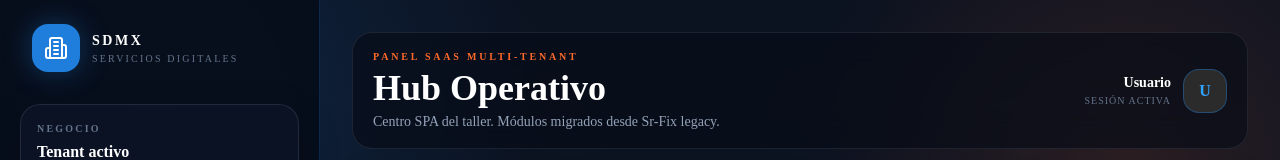
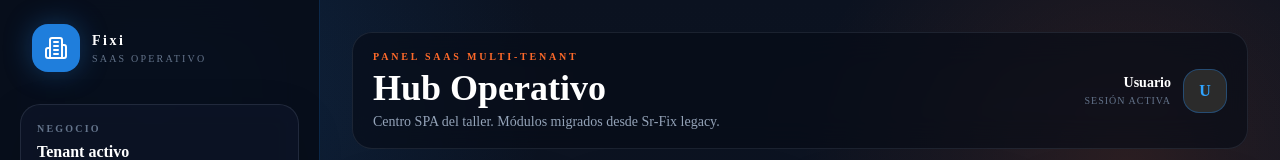
Before and after one commit to serviciosdigitalesmx/Sdmx-pagina-principal, a Next.js app in the folder apps/frontend-next/: page /hub in a window 1280 px wide. Shown: the top 160 px of the page. Built offline with nearby package versions, Linux system fonts and the light colour scheme; no server answers.

Commit message:
chore(frontend): rename public brand to Fixi

```diff
--- a/apps/frontend-next/app/layout.tsx
+++ b/apps/frontend-next/app/layout.tsx
@@ -10,8 +10,8 @@ const spaceGrotesk = Space_Grotesk({
 });
 
 export const metadata: Metadata = {
-  title: 'SDMX | Premium SaaS',
-  description: 'Sistema de Gestión SDMX'
+  title: 'Fixi | Premium SaaS',
+  description: 'Sistema de Gestión Fixi'
 };
 
 export default function RootLayout({ children }: { children: React.ReactNode }) {
--- a/apps/frontend-next/app/login/page.tsx
+++ b/apps/frontend-next/app/login/page.tsx
@@ -81,7 +81,7 @@ export default function LoginPage() {
           <div className="inline-flex h-16 w-16 items-center justify-center rounded-2xl bg-gradient-to-tr from-[#1F7EDC] to-[#2FA4FF] shadow-lg shadow-blue-500/20 mb-6">
              <ShieldCheck className="h-8 w-8 text-white" />
           </div>
-          <h1 className="text-4xl font-black text-white tracking-tighter mb-2">SDMX</h1>
+          <h1 className="text-4xl font-black text-white tracking-tighter mb-2">Fixi</h1>
           <p className="text-slate-400 text-sm font-medium tracking-wide uppercase">15 días de prueba gratuita con acceso completo</p>
         </div>
 
--- a/apps/frontend-next/app/page.tsx
+++ b/apps/frontend-next/app/page.tsx
@@ -50,7 +50,7 @@ export default function RootPage() {
               <LayoutGrid className="h-5 w-5 text-blue-400" />
             </div>
             <div>
-              <div className="text-sm font-black tracking-[0.2em] text-blue-400">SERVICIOS DIGITALES MX</div>
+              <div className="text-sm font-black tracking-[0.2em] text-blue-400">FIXI</div>
               <div className="text-[10px] uppercase tracking-[0.28em] text-slate-400">SaaS para talleres</div>
             </div>
           </div>
--- a/apps/frontend-next/app/portal/page.tsx
+++ b/apps/frontend-next/app/portal/page.tsx
@@ -50,7 +50,7 @@ export default function Page() {
             <h1 className="text-5xl md:text-6xl font-black text-white tracking-tighter">
               Rastreo de <span className="text-blue-500">Orden</span>
             </h1>
-            <p className="text-slate-400 text-lg md:text-xl font-medium">Servicios Digitales MX · Centro de Soporte Técnico</p>
+            <p className="text-slate-400 text-lg md:text-xl font-medium">Fixi · Centro de Soporte Técnico</p>
           </div>
         </header>
 
@@ -179,7 +179,7 @@ export default function Page() {
               <div className="h-1 w-12 bg-slate-800 rounded-full" />
            </div>
            <p className="text-slate-600 text-[10px] font-black uppercase tracking-[0.4em]">
-             Sdmx Command Center · Enterprise Grade Infrastructure
+             Fixi Command Center · Enterprise Grade Infrastructure
            </p>
         </footer>
       </div>
--- a/apps/frontend-next/app/register/page.tsx
+++ b/apps/frontend-next/app/register/page.tsx
@@ -78,7 +78,7 @@ export default function RegisterPage() {
           <div className="inline-flex h-16 w-16 items-center justify-center rounded-2xl bg-gradient-to-tr from-[#1F7EDC] to-[#2FA4FF] shadow-lg shadow-blue-500/20 mb-6">
             <Building2 className="h-8 w-8 text-white" />
           </div>
-          <h1 className="text-4xl font-black text-white tracking-tighter mb-2">SDMX</h1>
+          <h1 className="text-4xl font-black text-white tracking-tighter mb-2">Fixi</h1>
           <p className="text-slate-400 text-sm font-medium tracking-wide uppercase">Registro con prueba gratuita de 15 días</p>
         </div>
 
--- a/apps/frontend-next/components/ui/SaasShell.tsx
+++ b/apps/frontend-next/components/ui/SaasShell.tsx
@@ -65,8 +65,8 @@ export function SaasShell({
               <Building2 className="h-6 w-6 text-white" />
             </div>
             <div>
-              <div className="text-white font-black tracking-[0.18em] text-sm">SDMX</div>
-              <div className="text-slate-500 text-[10px] uppercase tracking-[0.22em]">Servicios Digitales</div>
+              <div className="text-white font-black tracking-[0.18em] text-sm">Fixi</div>
+              <div className="text-slate-500 text-[10px] uppercase tracking-[0.22em]">SaaS operativo</div>
             </div>
           </Link>
 
```
